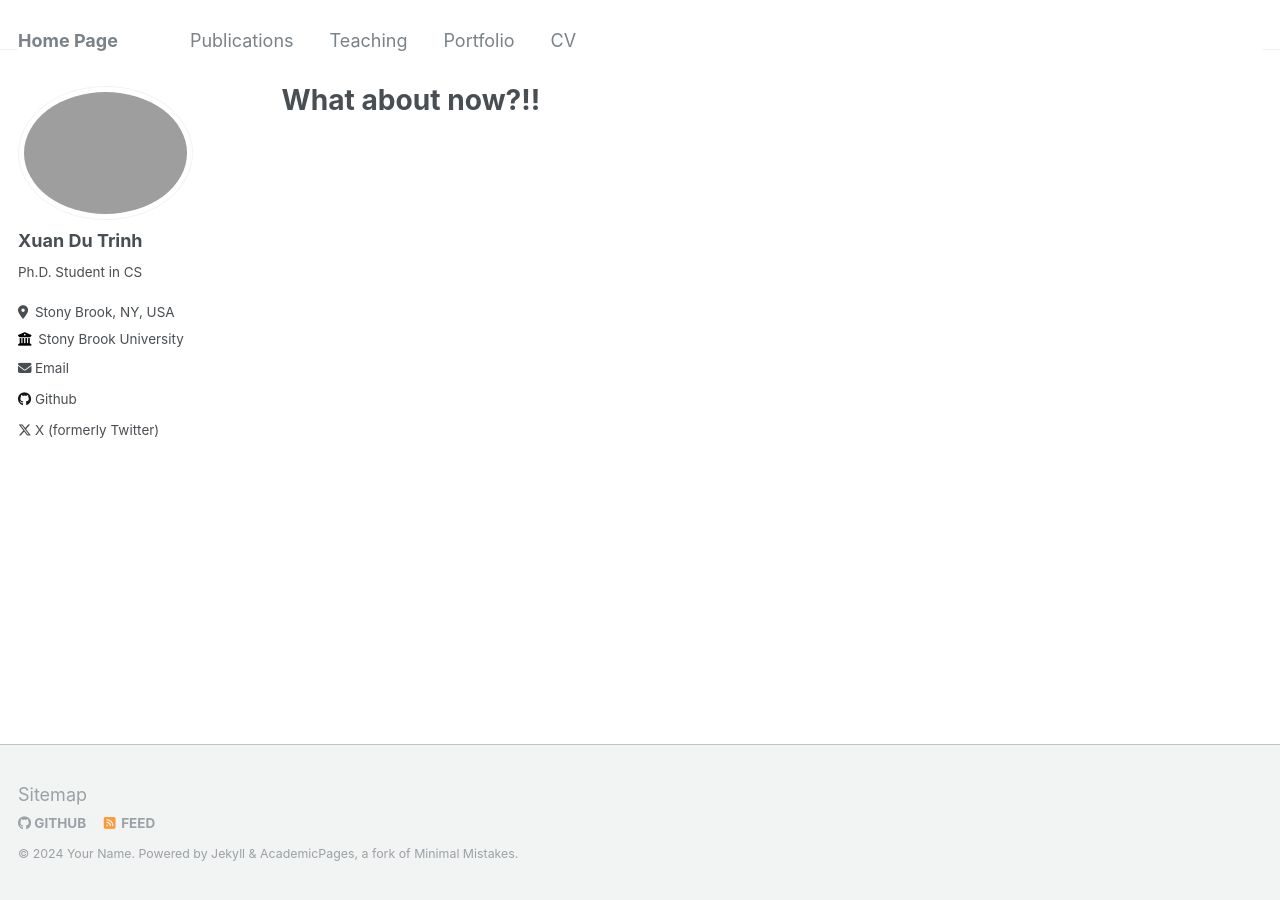
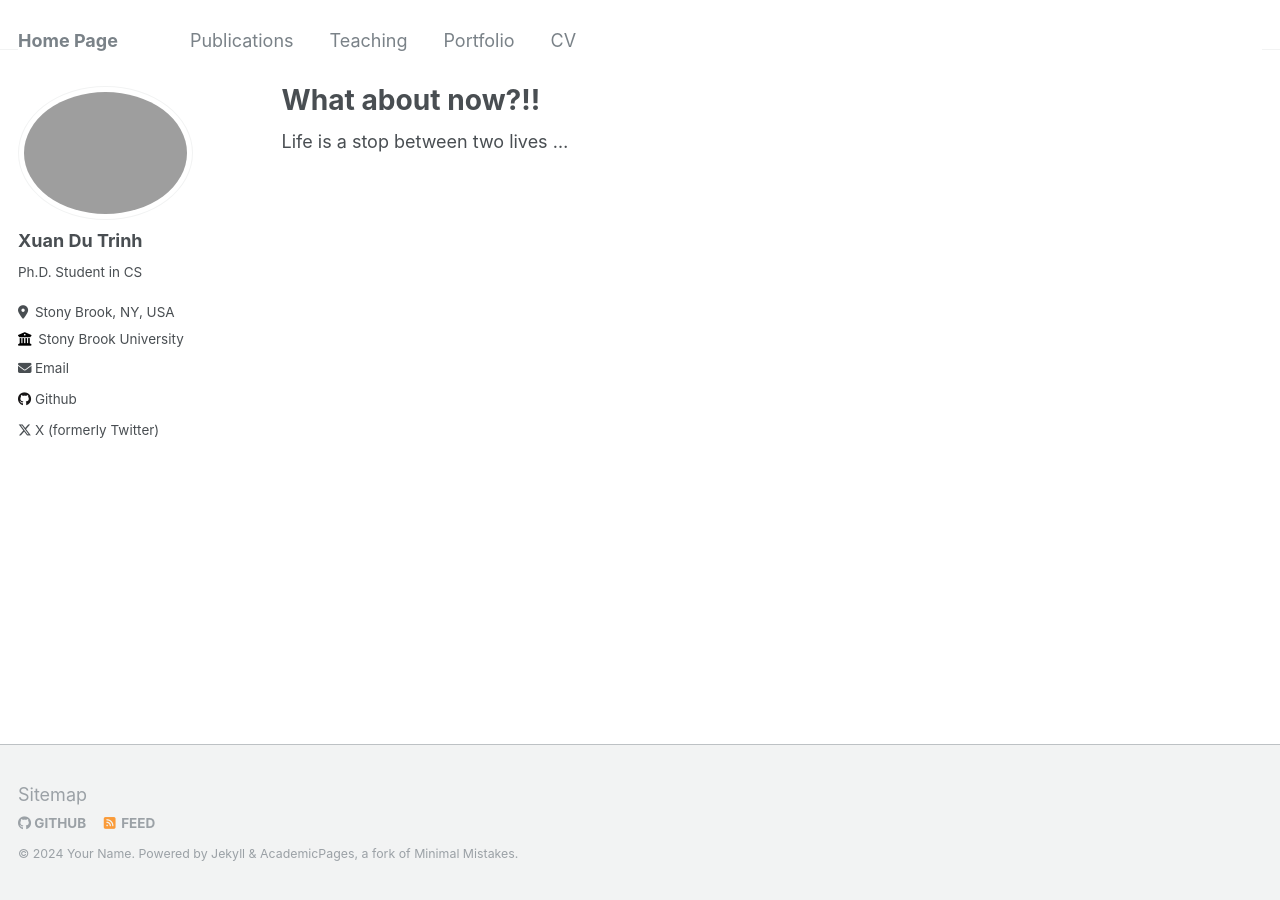
Before and after one commit to trinhdu97/trinhdu97.github.io, a Jekyll site: the page built from _pages/about.md, in a window 1280 px wide. Built offline with Jekyll 4.4.1, drawn with Linux system fonts in a browser that asks for light colours.

Commit message:
Update about.md

```diff
--- a/_pages/about.md
+++ b/_pages/about.md
@@ -6,3 +6,5 @@ redirect_from:
   - /about/
   - /about.html
 ---
+
+Life is a stop between two lives ...
```
